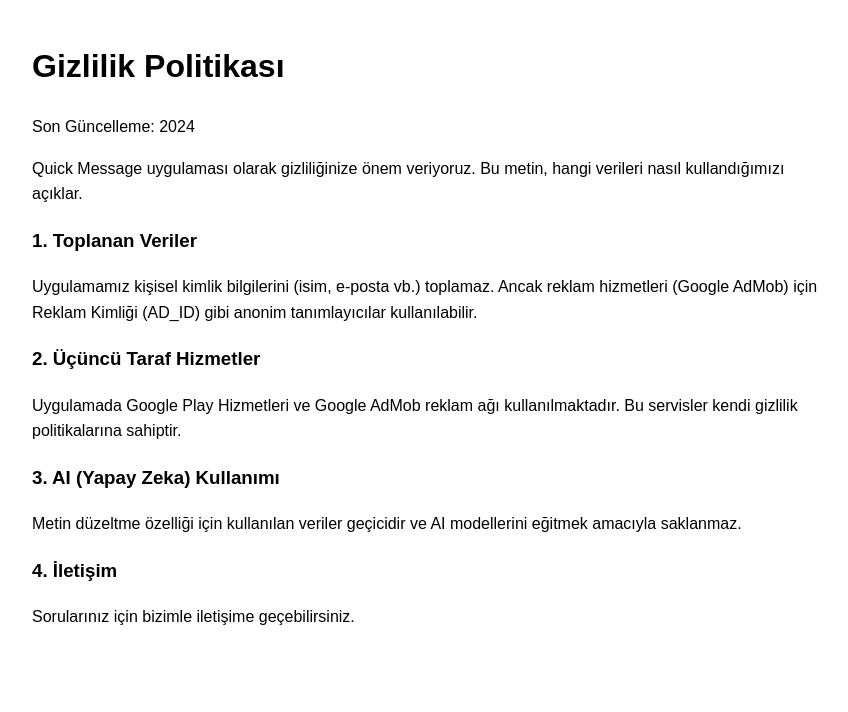
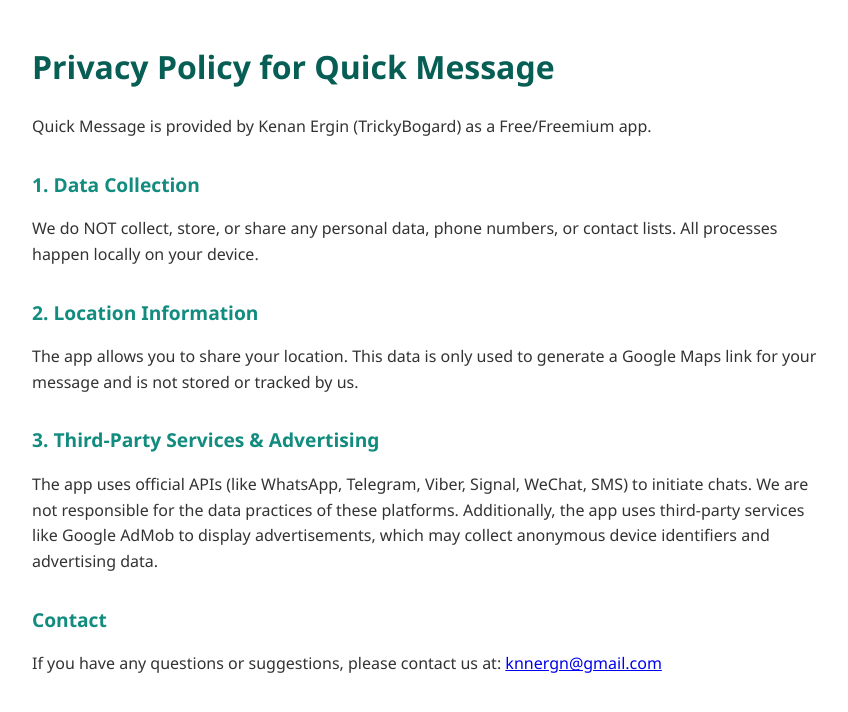
Before and after one commit to TrickyBogard/trickybogard.github.io, a plain HTML site: page privacy.html in a window 1280 px wide. Shown: the whole page, without its empty margins (208-1056 px from the left). Drawn offline with Linux system fonts and the light colour scheme.

Commit message:
Update privacy.html

```diff
--- a/privacy.html
+++ b/privacy.html
@@ -1,25 +1,29 @@
 <!DOCTYPE html>
-<html lang="tr">
+<html lang="en">
 <head>
-    <meta charset="UTF-8">
-    <title>Privacy Policy - Quick Message</title>
-    <style>body { font-family: sans-serif; line-height: 1.6; padding: 20px; max-width: 800px; margin: auto; }</style>
+  <meta charset="UTF-8">
+  <meta name="viewport" content="width=device-width, initial-scale=1.0">
+  <title>Privacy Policy - Quick Message</title>
+  <style>
+    body { font-family: 'Segoe UI', Tahoma, Geneva, Verdana, sans-serif; line-height: 1.6; padding: 20px; max-width: 800px; margin: 0 auto; color: #333; }
+    h1 { color: #075E54; }
+    h2 { color: #128C7E; margin-top: 30px; font-size: 1.2em; }
+  </style>
 </head>
 <body>
-    <h1>Gizlilik Politikası</h1>
-    <p>Son Güncelleme: 2024</p>
-    <p>Quick Message uygulaması olarak gizliliğinize önem veriyoruz. Bu metin, hangi verileri nasıl kullandığımızı açıklar.</p>
+  <h1>Privacy Policy for Quick Message</h1>
+  <p>Quick Message is provided by Kenan Ergin (TrickyBogard) as a Free/Freemium app.</p>
 
-    <h3>1. Toplanan Veriler</h3>
-    <p>Uygulamamız kişisel kimlik bilgilerini (isim, e-posta vb.) toplamaz. Ancak reklam hizmetleri (Google AdMob) için Reklam Kimliği (AD_ID) gibi anonim tanımlayıcılar kullanılabilir.</p>
+  <h2>1. Data Collection</h2>
+  <p>We do NOT collect, store, or share any personal data, phone numbers, or contact lists. All processes happen locally on your device.</p>
 
-    <h3>2. Üçüncü Taraf Hizmetler</h3>
-    <p>Uygulamada Google Play Hizmetleri ve Google AdMob reklam ağı kullanılmaktadır. Bu servisler kendi gizlilik politikalarına sahiptir.</p>
+  <h2>2. Location Information</h2>
+  <p>The app allows you to share your location. This data is only used to generate a Google Maps link for your message and is not stored or tracked by us.</p>
 
-    <h3>3. AI (Yapay Zeka) Kullanımı</h3>
-    <p>Metin düzeltme özelliği için kullanılan veriler geçicidir ve AI modellerini eğitmek amacıyla saklanmaz.</p>
+  <h2>3. Third-Party Services & Advertising</h2>
+  <p>The app uses official APIs (like WhatsApp, Telegram, Viber, Signal, WeChat, SMS) to initiate chats. We are not responsible for the data practices of these platforms. Additionally, the app uses third-party services like Google AdMob to display advertisements, which may collect anonymous device identifiers and advertising data.</p>
 
-    <h3>4. İletişim</h3>
-    <p>Sorularınız için bizimle iletişime geçebilirsiniz.</p>
+  <h2>Contact</h2>
+  <p>If you have any questions or suggestions, please contact us at: <a href="mailto:knnergn@gmail.com">knnergn@gmail.com</a></p>
 </body>
 </html>
```
